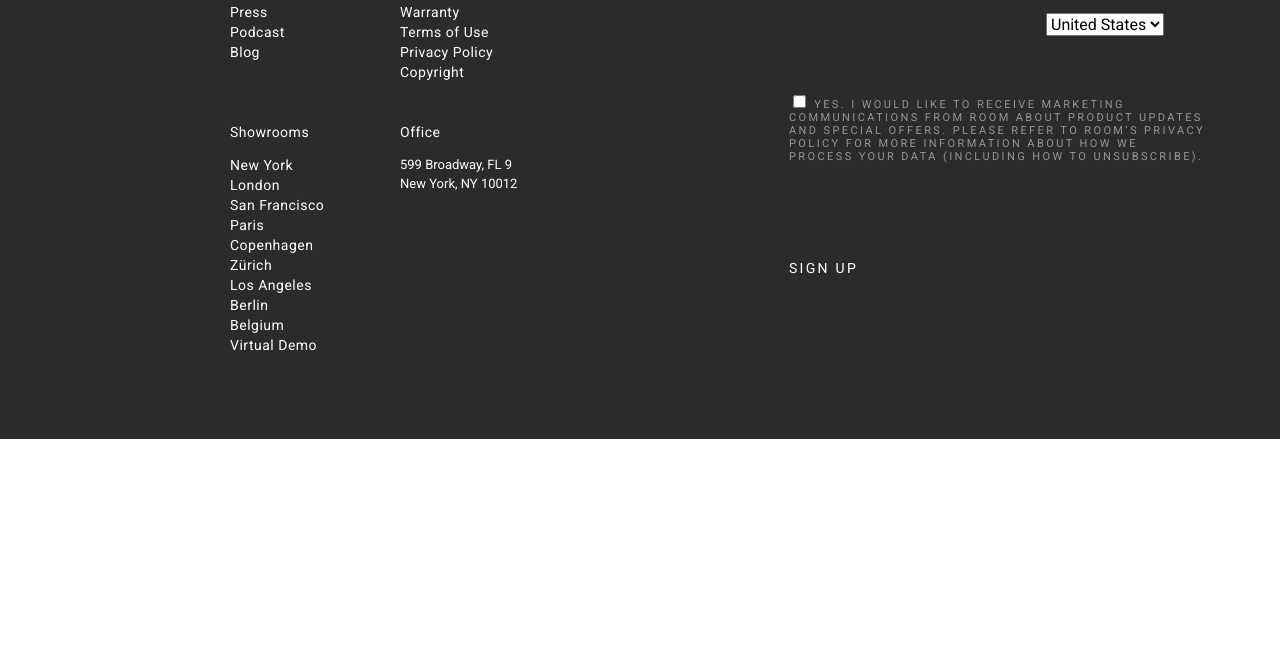
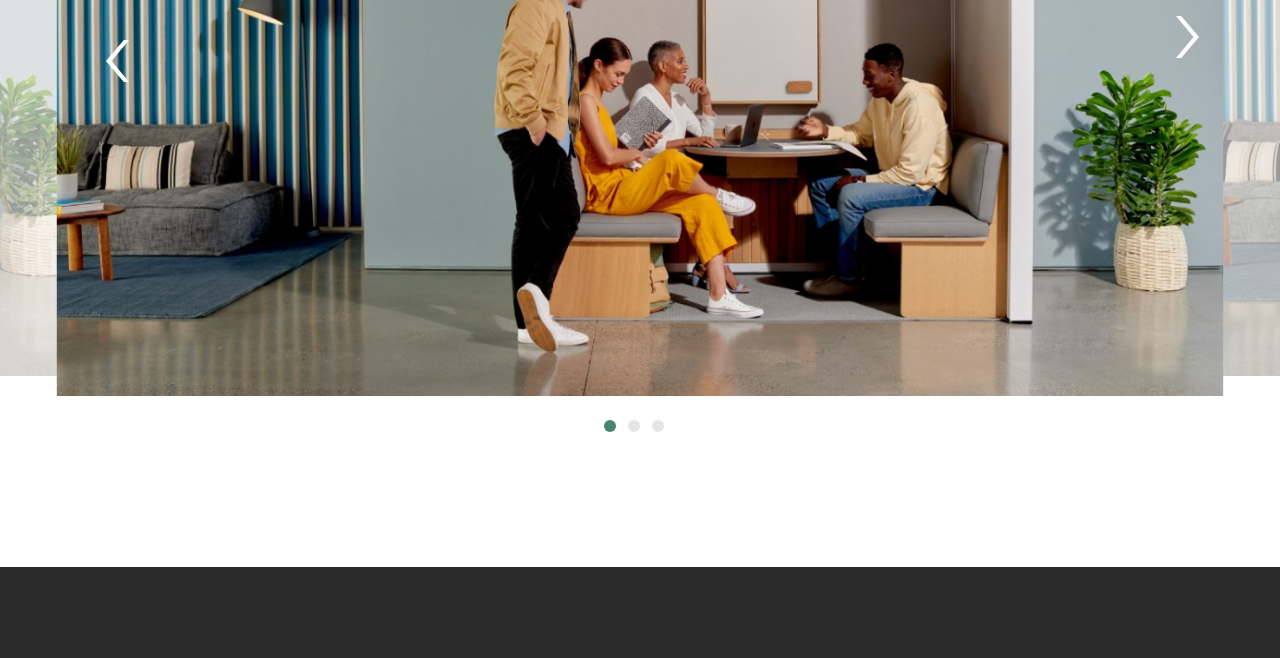
Before and after one commit to OnlyDropped/room, a plain HTML site: page index.html in a window 1280 px wide. Shown: the part 3505-4163 px from the top of the page. Before the commit the page ends 3944 px from the top, so only its background shows below. Drawn offline with Linux system fonts and the light colour scheme.

Commit message:
added slider

```diff
--- /dev/null
+++ b/css/slick.css
@@ -0,0 +1,119 @@
+/* Slider */
+.slick-slider
+{
+    position: relative;
+
+    display: block;
+    box-sizing: border-box;
+
+    -webkit-user-select: none;
+       -moz-user-select: none;
+        -ms-user-select: none;
+            user-select: none;
+
+    -webkit-touch-callout: none;
+    -khtml-user-select: none;
+    -ms-touch-action: pan-y;
+        touch-action: pan-y;
+    -webkit-tap-highlight-color: transparent;
+}
+
+.slick-list
+{
+    position: relative;
+
+    display: block;
+    overflow: hidden;
+
+    margin: 0;
+    padding: 0;
+}
+.slick-list:focus
+{
+    outline: none;
+}
+.slick-list.dragging
+{
+    cursor: pointer;
+    cursor: hand;
+}
+
+.slick-slider .slick-track,
+.slick-slider .slick-list
+{
+    -webkit-transform: translate3d(0, 0, 0);
+       -moz-transform: translate3d(0, 0, 0);
+        -ms-transform: translate3d(0, 0, 0);
+         -o-transform: translate3d(0, 0, 0);
+            transform: translate3d(0, 0, 0);
+}
+
+.slick-track
+{
+    position: relative;
+    top: 0;
+    left: 0;
+
+    display: block;
+    margin-left: auto;
+    margin-right: auto;
+}
+.slick-track:before,
+.slick-track:after
+{
+    display: table;
+
+    content: '';
+}
+.slick-track:after
+{
+    clear: both;
+}
+.slick-loading .slick-track
+{
+    visibility: hidden;
+}
+
+.slick-slide
+{
+    display: none;
+    float: left;
+
+    height: 100%;
+    min-height: 1px;
+}
+[dir='rtl'] .slick-slide
+{
+    float: right;
+}
+.slick-slide img
+{
+    display: block;
+}
+.slick-slide.slick-loading img
+{
+    display: none;
+}
+.slick-slide.dragging img
+{
+    pointer-events: none;
+}
+.slick-initialized .slick-slide
+{
+    display: block;
+}
+.slick-loading .slick-slide
+{
+    visibility: hidden;
+}
+.slick-vertical .slick-slide
+{
+    display: block;
+
+    height: auto;
+
+    border: 1px solid transparent;
+}
+.slick-arrow.slick-hidden {
+    display: none;
+}
--- a/index.html
+++ b/index.html
@@ -11,6 +11,8 @@
   <!-- <link rel="stylesheet" href="css/reset.css">-->
   <link rel="stylesheet" href="css/jquery.formstyler.css">
   <link rel="stylesheet" href="css/jquery.formstyler.theme.css">
+  <link rel="stylesheet" href="css/slick.css">
+
   <link rel="stylesheet" href="css/style.css">
   <title>room</title>
 </head>
@@ -148,6 +150,17 @@
         </div>
       </div>
     </section>
+    <section class="slider center">
+      <div class="slider__box">
+        <img src="img/slider-bg.png" alt="">
+      </div>
+      <div class="slider__box">
+        <img src="img/slider-bg.png" alt="">
+      </div>
+      <div class="slider__box">
+        <img src="img/slider-bg.png" alt="">
+      </div>
+    </section>
   </main>
 
 
@@ -259,6 +272,7 @@
 
   <script src="js/jquery-3.6.0.min.js"></script>
   <script src="js/jquery.formstyler.min.js"></script>
+  <script src="js/slick.min.js"></script>
   <script src="js/main.js"></script>
 </body>
 
--- a/js/main.js
+++ b/js/main.js
@@ -2,4 +2,19 @@ $(function() {
 
   $('.header__select').styler();
 
+  $('.center').slick({
+    centerMode: true,
+    slidesToShow: 1,
+    autoplay: true,
+    autoplaySpeed: 6000,
+    dots: true,
+    arrows: true,
+    prevArrow: '<button type="button" class="slick-prev"><img src="img/arrow-left.svg" alt=""></button>',
+    nextArrow: '<button type="button" class="slick-next"><img src="img/arrow-right.svg" alt=""></button>',
+    //infinite: true,
+    //speed: 300,
+    centerPadding: '100px',
+    //slidesToShow: 3,
+  });
+
 });
--- a/scss/style.scss
+++ b/scss/style.scss
@@ -264,7 +264,7 @@
     color: #4a4a4a;
     margin-bottom: 125px;
   }
-  &__card{
+  &__card {
     max-width: 1069px;
     margin: 0 auto;
     display: flex;
@@ -272,11 +272,78 @@
     justify-content: space-between;
     row-gap: 49px;
   }
-  &__card-link{
+  &__card-link {
     display: block;
     margin: 0 auto;
     flex-basis: 16%;
-    background-color: crimson;
   }
 }
+.slider {
+  padding-bottom: 119px;
+  &__box {
+    transition: all 0.6s cubic-bezier(0.93, 0.4, 0.36, 0.29);
+    margin: 0 auto;
+    opacity: 0.4;
+  }
+  &__box > img {
+    width: 1344px;
+  }
+}
+.slick-dots {
+  display: flex;
+  justify-content: center;
+  margin-top: 24px;
+}
+.slick-dots .slick-active {
+  padding: 0px;
+}
+.slick-dots li button {
+  font-size: 0;
+  display: block;
+  padding: 0px;
+  cursor: pointer;
+  border: none;
+  outline: none;
+  width: 12px;
+  height: 12px;
+  background: #e5e5e5;
+  border-radius: 50%;
+  margin-right: 12px;
+}
+.slick-dots li.slick-active button {
+  background: #46856e;
+}
+.slick-active {
+  padding: 20px 0;
+}
+.slick-initialized .slick-slide {
+  display: block;
+  position: relative;
+}
+.slider__box.slick-center {
+  opacity: 1;
+  z-index: 55;
+  margin: 0 auto;
+  transform: scale(1.08);
+}
+.slick-slide:not(.slick-active) {
+  margin: 20px 0;
+  z-index: 0;
+}
+button.slick-prev.slick-arrow {
+  border: none;
+  background-color: inherit;
+  position: absolute;
+  transform: translate(100px, 245px);
+  z-index: 111;
+  cursor: pointer;
+}
+button.slick-next.slick-arrow {
+  border: none;
+  background-color: inherit;
+  position: absolute;
+  transform: translate(1170px, -381px);
+  z-index: 111;
+  cursor: pointer;
+}
 @import "media";
```
Also changed, not shown: css/slick-theme.css (added), css/style.css, img/arrow-left.svg (added), img/arrow-right.svg (added), img/slider-bg.png (added), js/slick.min.js (added), 1 other file.
